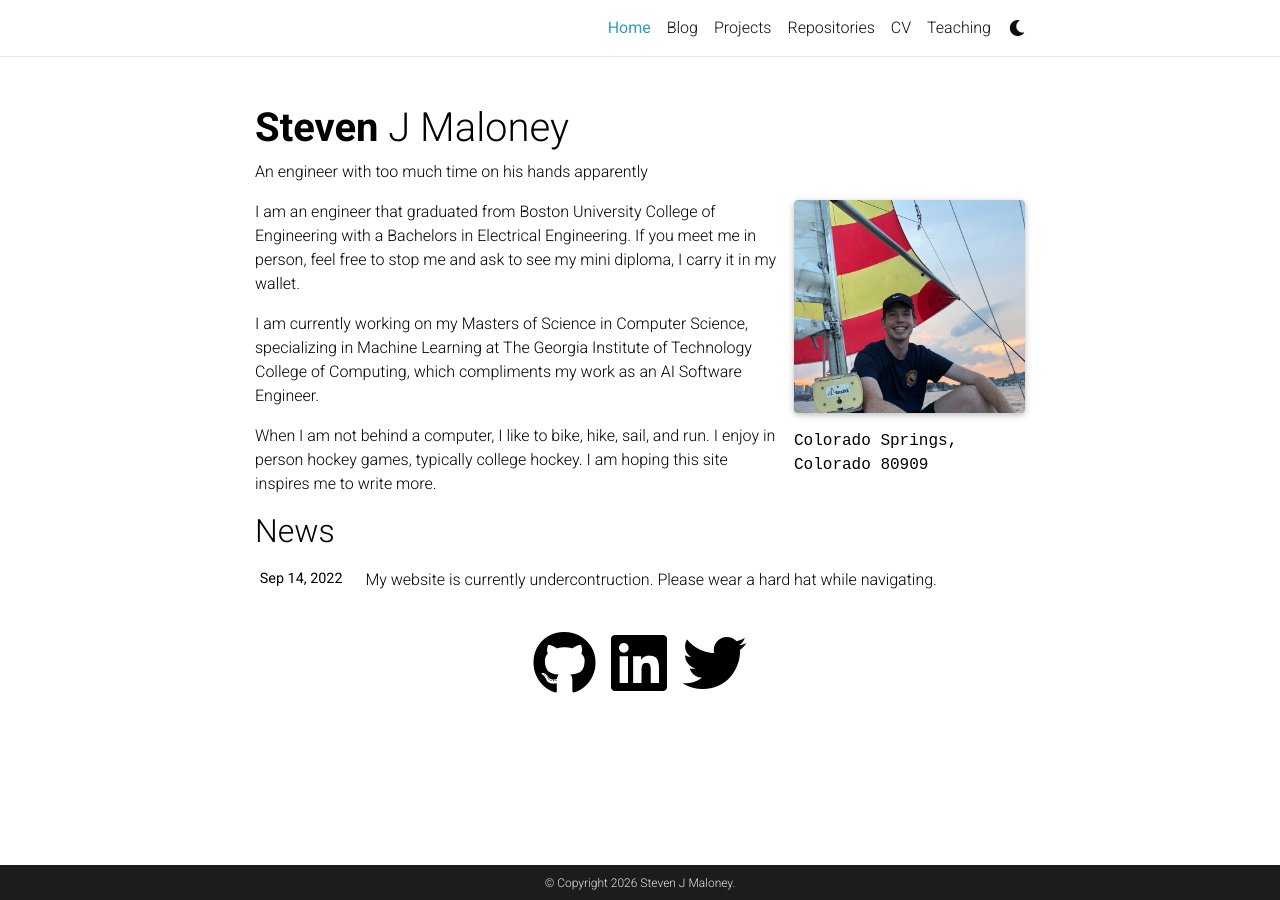
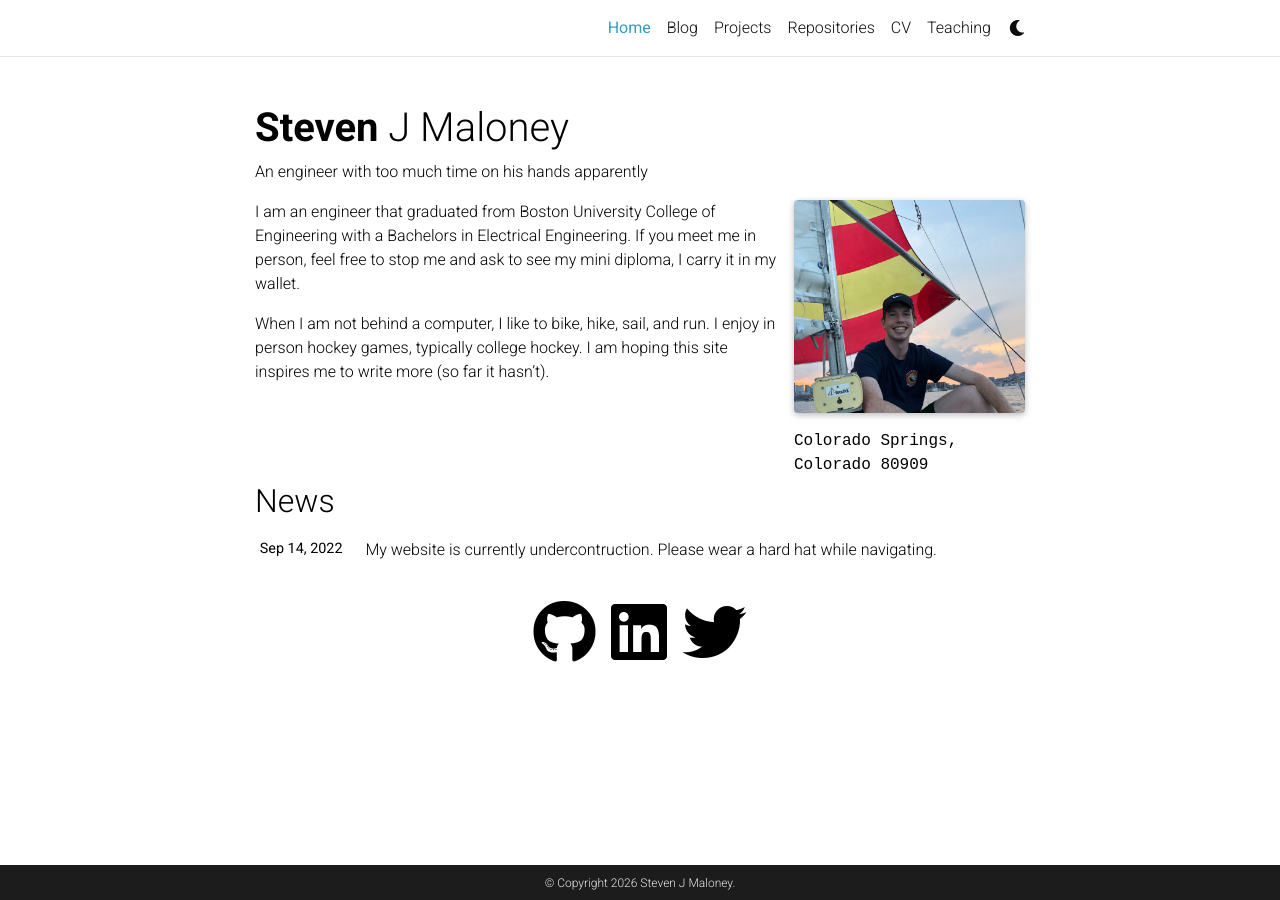
Before and after one commit to stevie1gear/stevie1gear.github.io, a Jekyll site: the page built from _pages/about.md, in a window 1280 px wide. Built offline with Jekyll 4.4.1, drawn with Linux system fonts in a browser that asks for light colours; full-size pictures stand in for the smaller copies a plugin makes; comment, search, counter and statistics services are not loaded; a style sheet for code colours, icons or effects is not loaded.

Commit message:
updated about me page.

```diff
--- a/_pages/about.md
+++ b/_pages/about.md
@@ -18,6 +18,4 @@ social: true  # includes social icons at the bottom of the page
 
 I am an engineer that graduated from Boston University College of Engineering with a Bachelors in Electrical Engineering. If you meet me in person, feel free to stop me and ask to see my mini diploma, I carry it in my wallet.
 
-I am currently working on my Masters of Science in Computer Science, specializing in Machine Learning at The Georgia Institute of Technology College of Computing, which compliments my work as an AI Software Engineer.
-
-When I am not behind a computer, I like to bike, hike, sail, and run.  I enjoy in person hockey games, typically college hockey. I am hoping this site inspires me to write more.
+When I am not behind a computer, I like to bike, hike, sail, and run.  I enjoy in person hockey games, typically college hockey. I am hoping this site inspires me to write more (so far it hasn't).
```
